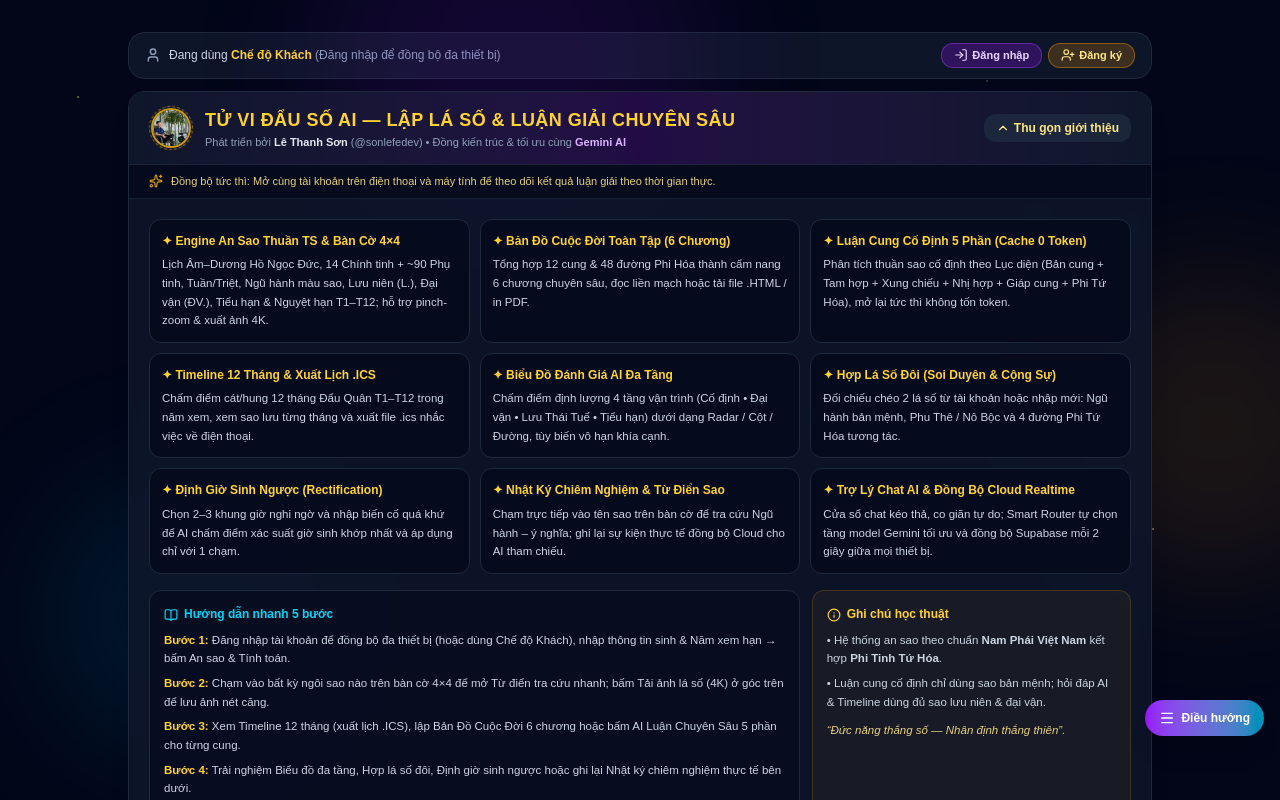
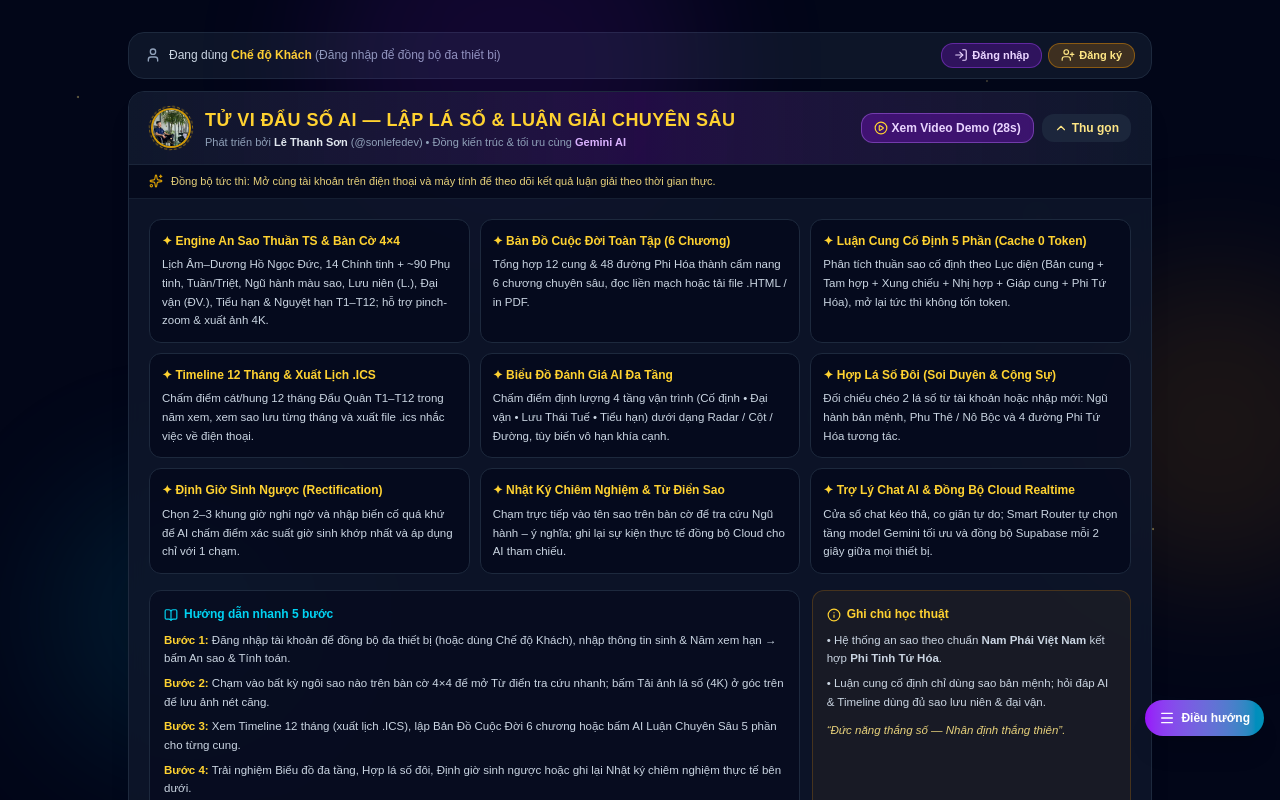
Before and after one commit to sonlefedev/tuvi-ai, a Next.js app: page / in a window 1280 px wide. Shown: the top 800 px of the page. Built offline with nearby package versions, Linux system fonts and the light colour scheme.

Commit message:
Nhung video demo 28s vao phan Intro cua du an

```diff
--- a/components/AppIntroCard.tsx
+++ b/components/AppIntroCard.tsx
@@ -1,11 +1,12 @@
 // components/AppIntroCard.tsx
 "use client";
 import React, { useEffect, useState } from "react";
-import { BookOpen, ChevronDown, ChevronUp, Code2, Cpu, Info, Sparkles, UserCheck } from "lucide-react";
+import { BookOpen, ChevronDown, ChevronUp, Code2, Cpu, Info, PlayCircle, Sparkles, UserCheck } from "lucide-react";
 import { FEATURES, LIVE_TIPS, STEPS, TECH_STACK } from "@/lib/intro-data";
 
 export default function AppIntroCard({ hasResult }: { hasResult: boolean }) {
     const [open, setOpen] = useState(true);
+    const [showVideo, setShowVideo] = useState(false);
     const [tipIdx, setTipIdx] = useState(0);
 
     useEffect(() => { if (hasResult) setOpen(false); }, [hasResult]);
@@ -27,9 +28,14 @@ export default function AppIntroCard({ hasResult }: { hasResult: boolean }) {
                         <p className="text-[11px] text-slate-400">Phát triển bởi <b className="text-slate-200">Lê Thanh Sơn</b> (@sonlefedev) • Đồng kiến trúc & tối ưu cùng <b className="text-purple-300">Gemini AI</b></p>
                     </div>
                 </div>
-                <button type="button" className="flex items-center gap-1 px-3 py-1.5 rounded-xl bg-slate-800/90 hover:bg-slate-700 text-xs text-amber-200 font-semibold cursor-pointer">
-                    {open ? <><ChevronUp className="w-3.5 h-3.5" /> Thu gọn giới thiệu</> : <><ChevronDown className="w-3.5 h-3.5" /> Khám phá 9 tính năng</>}
-                </button>
+                <div className="flex items-center gap-2" onClick={(e) => e.stopPropagation()}>
+                    <button type="button" onClick={() => { setOpen(true); setShowVideo((v) => !v); }} className="flex items-center gap-1 px-3 py-1.5 rounded-xl bg-purple-600/30 hover:bg-purple-600/50 border border-purple-400/40 text-xs text-purple-200 font-bold cursor-pointer">
+                        <PlayCircle className="w-3.5 h-3.5 text-amber-300" /> {showVideo ? "Ẩn Video Demo" : "Xem Video Demo (28s)"}
+                    </button>
+                    <button type="button" onClick={() => setOpen(!open)} className="flex items-center gap-1 px-3 py-1.5 rounded-xl bg-slate-800/90 hover:bg-slate-700 text-xs text-amber-200 font-semibold cursor-pointer">
+                        {open ? <><ChevronUp className="w-3.5 h-3.5" /> Thu gọn</> : <><ChevronDown className="w-3.5 h-3.5" /> 9 tính năng</>}
+                    </button>
+                </div>
             </div>
 
             <div className="px-5 py-2 bg-slate-950/70 border-b border-slate-800/70 flex items-center gap-2 text-[11px] text-amber-200/90">
@@ -39,6 +45,16 @@ export default function AppIntroCard({ hasResult }: { hasResult: boolean }) {
 
             {open && (
                 <div className="p-5 space-y-4 text-xs text-slate-300 leading-relaxed">
+                    {showVideo && (
+                        <div className="p-3 rounded-2xl bg-slate-950/90 border border-amber-500/40 space-y-2">
+                            <div className="flex justify-between items-center text-[11px] text-amber-300 font-bold px-1">
+                                <span>🎬 Video Demo Thực Tế Toàn Bộ Tính Năng (28s HD)</span>
+                                <button type="button" onClick={() => setShowVideo(false)} className="text-slate-400 hover:text-white underline cursor-pointer">Đóng video</button>
+                            </div>
+                            <video src="/intro-demo.mp4" controls autoPlay playsInline preload="metadata" className="w-full max-h-[420px] rounded-xl bg-black border border-slate-800" />
+                        </div>
+                    )}
+
                     <div className="grid grid-cols-1 md:grid-cols-2 lg:grid-cols-3 gap-2.5">
                         {FEATURES.map((f, i) => (
                             <div key={i} className="p-3 rounded-xl bg-slate-950/65 border border-slate-800 hover:border-amber-500/45 hover:-translate-y-0.5 transition duration-200">
@@ -63,25 +79,17 @@ export default function AppIntroCard({ hasResult }: { hasResult: boolean }) {
 
                     <div className="grid grid-cols-1 md:grid-cols-2 gap-3 pt-1">
                         <div className="p-3.5 rounded-xl bg-slate-950/65 border border-slate-800 flex items-center gap-3.5">
-                            <div className="w-16 h-16 rounded-full overflow-hidden ring-2 ring-emerald-400/70 shadow-lg shrink-0">
-                                <img src="/avatar.jpg" alt="Lê Thanh Sơn" className="w-full h-full object-cover" />
-                            </div>
+                            <div className="w-16 h-16 rounded-full overflow-hidden ring-2 ring-emerald-400/70 shadow-lg shrink-0"><img src="/avatar.jpg" alt="Lê Thanh Sơn" className="w-full h-full object-cover" /></div>
                             <div className="space-y-1">
                                 <div className="font-bold text-emerald-400 flex items-center gap-1.5"><UserCheck className="w-3.5 h-3.5" /> Người xây dựng: Lê Thanh Sơn</div>
                                 <p className="text-[11.5px]">Người yêu thích nghiên cứu Tử Vi Đẩu Số, kết hợp thuật toán cổ học với trí tuệ nhân tạo để tạo trải nghiệm tra cứu sinh động, dễ hiểu.</p>
-                                <div className="flex gap-3 pt-0.5 text-[11px]">
-                                    <a href="https://github.com/sonlefedev" target="_blank" rel="noopener noreferrer" className="text-cyan-400 hover:underline font-semibold">GitHub: @sonlefedev ↗</a>
-                                    <a href="https://github.com/sonlefedev/tuvi-ai" target="_blank" rel="noopener noreferrer" className="text-purple-400 hover:underline font-semibold">Mã nguồn: tuvi-ai ↗</a>
-                                </div>
+                                <div className="flex gap-3 pt-0.5 text-[11px]"><a href="https://github.com/sonlefedev" target="_blank" rel="noopener noreferrer" className="text-cyan-400 hover:underline font-semibold">GitHub: @sonlefedev ↗</a><a href="https://github.com/sonlefedev/tuvi-ai" target="_blank" rel="noopener noreferrer" className="text-purple-400 hover:underline font-semibold">Mã nguồn: tuvi-ai ↗</a></div>
                             </div>
                         </div>
-
                         <div className="p-3.5 rounded-xl bg-purple-500/5 border border-purple-500/25 space-y-1.5">
                             <div className="font-bold text-purple-300 flex items-center gap-1.5"><Cpu className="w-3.5 h-3.5" /> Kiến trúc & Công nghệ</div>
                             <p className="text-[11.5px]">Xây dựng theo chuẩn <b className="text-amber-200">Modular Clean Code (mỗi file ≤ 100 dòng)</b>, Smart Router đa model Gemini và đồng bộ Supabase Cloud realtime.</p>
-                            <div className="flex flex-wrap gap-1 pt-0.5">
-                                {TECH_STACK.map((t, i) => <span key={i} className="text-[10px] px-2 py-0.5 rounded bg-slate-900 border border-slate-700 text-slate-200 font-mono flex items-center gap-1"><Code2 className="w-2.5 h-2.5 text-purple-400" />{t}</span>)}
-                            </div>
+                            <div className="flex flex-wrap gap-1 pt-0.5">{TECH_STACK.map((t, i) => <span key={i} className="text-[10px] px-2 py-0.5 rounded bg-slate-900 border border-slate-700 text-slate-200 font-mono flex items-center gap-1"><Code2 className="w-2.5 h-2.5 text-purple-400" />{t}</span>)}</div>
                         </div>
                     </div>
                 </div>
```
Also changed, not shown: 1 other file (tests, documents, lock files or other folders).
